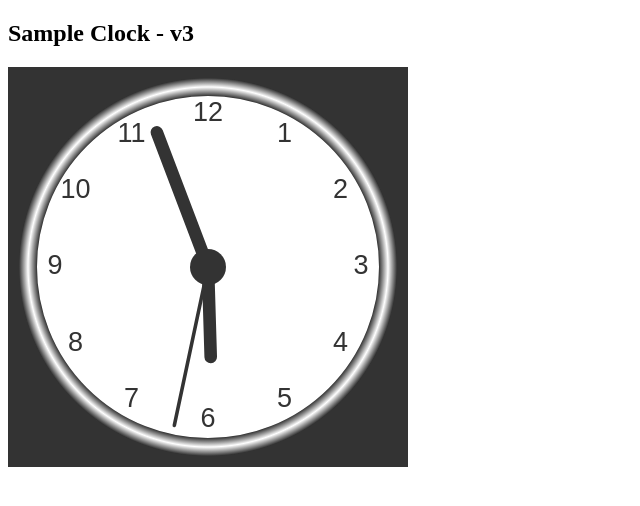
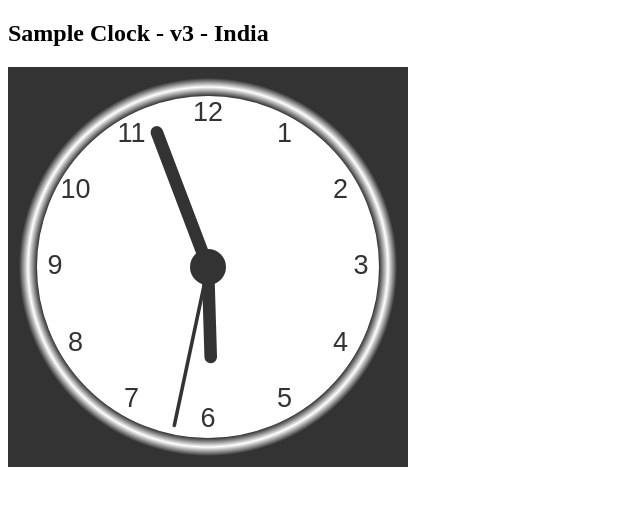
Before and after one commit to PHarlapur/AzureTraining, a plain HTML site: page index.html in a window 1280 px wide. Shown: the whole page, without its empty margins (0-640 px from the left). Drawn offline with Linux system fonts and the light colour scheme.

Commit message:
Update index.html

```diff
--- a/index.html
+++ b/index.html
@@ -2,7 +2,7 @@
 <html>
   <title> My Cool Clock - v3 India</title>
 <body>
-  <h2> Sample Clock - v3  </h2>
+  <h2> Sample Clock - v3 - India </h2>
 
 <canvas id="canvas" width="400" height="400"
 style="background-color:#333">
```
